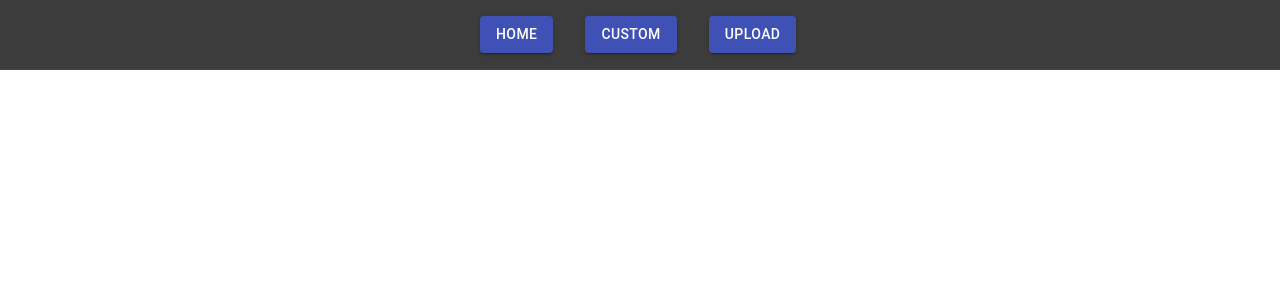
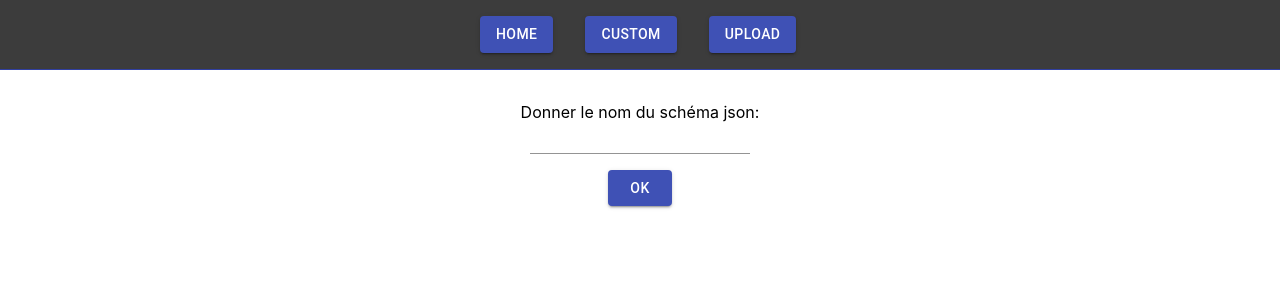
Before and after one commit to Erwann20/Custom_apiRest, a React (Create React App) app: page /custom in a window 1280 px wide. Shown: the top 300 px of the page. Built offline with nearby package versions, Linux system fonts and the light colour scheme.

Commit message:
config for custom schema json

```diff
--- a/src/components/fundamentale/formButton/formButton.js
+++ b/src/components/fundamentale/formButton/formButton.js
@@ -17,7 +17,7 @@ export default class formButton extends Component {
     render() {
       return (
       <div className="component-form-button">
-        <Button variant="contained" color="primary" onClick={this.submit.bind(this)}>Toto</Button>
+        <Button variant="contained" color="primary" onClick={this.submit.bind(this)}>Ok</Button>
       </div>
 
       )
--- a/src/components/fundamentale/nav/nav.js
+++ b/src/components/fundamentale/nav/nav.js
@@ -1,12 +1,15 @@
 import React, {Component} from 'react';
 import './nav.sass'
 import { Button } from '@material-ui/core';
+import { Route, BrowserRouter } from 'react-router-dom';
+import Custom from '../../page/custom/custom'
 // import { connect } from "react-redux";
 // import { bindActionCreators } from "redux";
 // import * as navActions from "../../store/nav/actions";
 export default function nav() {
 
       return (
+        <BrowserRouter>
           <div className="navbar" >
             <div class="nav-center">
               <div class="nav-item">
@@ -14,8 +17,9 @@ export default function nav() {
                     Home
                   </Button></a>
               </div>
+
               <div class="nav-item">
-                <a href="#"><Button variant="contained" color="primary">
+                  <a href="/custom"><Button variant="contained" color="primary">
                     Custom
                   </Button></a>
               </div>
@@ -27,6 +31,10 @@ export default function nav() {
 
             </div>
           </div>
+          <div className="main-route-place">
+            <Route exact path="/custom" component={Custom} />
+          </div>
+        </BrowserRouter>
       )
 
 
--- /dev/null
+++ b/src/components/page/custom/custom.js
@@ -0,0 +1,72 @@
+import React, {Component, useState} from 'react';
+import './custom.sass'
+import { TextField } from '@material-ui/core';
+import FormTitle from '../../fundamentale/formTitle';
+import FormButton from '../../fundamentale/formButton';
+import Axios from 'axios';
+// import { connect } from "react-redux";
+// import { bindActionCreators } from "redux";
+// import * as customActions from "../../store/custom/actions";
+export default function Custom(props) {
+    const [nameSchema, setNameSchema] = useState()
+    const [schemaStatus, setSchemaStatus] = useState(500)
+    const [schema, setSchema] = useState()
+    const [msgError, setMsgError] = useState()
+
+    function search() {
+
+        Axios.get(`http://localhost:8080/`+nameSchema)
+        .then(res => {
+          const json = res.data;
+          setSchemaStatus(res.status)
+          console.log(json)
+
+          setSchema(JSON.stringify(json, null, ' '))
+
+        }
+      ).catch( function(error) {
+        console.log(error)
+        setMsgError(nameSchema + " n'est pas un nom du schéma json disponible dans la base de donnée")
+      })
+
+    }
+
+    function modifySchema() {
+
+      let schemaParse = JSON.parse(schema)
+      console.log(schemaParse)
+      const customSchema = {
+        schema: JSON.parse(schema),
+        pseudo: "toto"
+      }
+      Axios.post('http://localhost:8080/'+nameSchema, {customSchema}).then(res => {
+      })
+    }
+
+    if (schemaStatus === 200) {
+      return (
+      <div className="component-custom">
+        <textarea onChange={e => setSchema(e.target.value)} value={schema}></textarea>
+        <FormButton submit={ () => modifySchema() } />
+      </div>)
+    } else {
+      return (<div className="component-custom">
+        <div class="custom-search">
+          <div class="custom-title">
+            <FormTitle text="Donner le nom du schéma json: "/><br></br>
+          </div>
+          <div class="custom-form">
+            <TextField class="textField"  onChange={ e => setNameSchema(e.target.value) } />
+            <FormButton submit={ () => search() } />
+          </div>
+          { msgError }
+        </div>
+
+      </div>)
+    }
+
+  }
+// export default connect(
+//     ({ custom }) => ({ ...custom }),
+//     dispatch => bindActionCreators({ ...customActions }, dispatch)
+//   )( custom );
--- /dev/null
+++ b/src/components/page/custom/custom.sass
@@ -0,0 +1,11 @@
+.component-custom
+    margin-top: 2rem
+    .textField
+        margin-bottom: 1rem
+
+    textarea
+        height: 40rem
+        width: 50rem
+        background-color: #3c3c3c
+        color: white
+        font-size: 1.2rem
--- /dev/null
+++ b/src/components/page/custom/index.js
@@ -0,0 +1,2 @@
+import custom from "./custom"
+export default custom;
--- a/src/components/page/home/home.js
+++ b/src/components/page/home/home.js
@@ -11,14 +11,11 @@ export default function home(props) {
     //     this.state = {};
     // }
     return (
-      <BrowserRouter>
+
         <div className="component-home">
           <Nav/>
         </div>
-        <div className="main-route-place">
-            {/* <Route exact path="/home" component={Home} /> */}
-        </div>
-      </BrowserRouter>
+
     )
 
   }
```
Also changed, not shown: json-server/json/template.json (+6 -8 lines), json-server/server.js (+20 -9 lines), 1 other file (tests, documents, lock files or other folders). Lines whose indentation alone changed are shown as unchanged.
